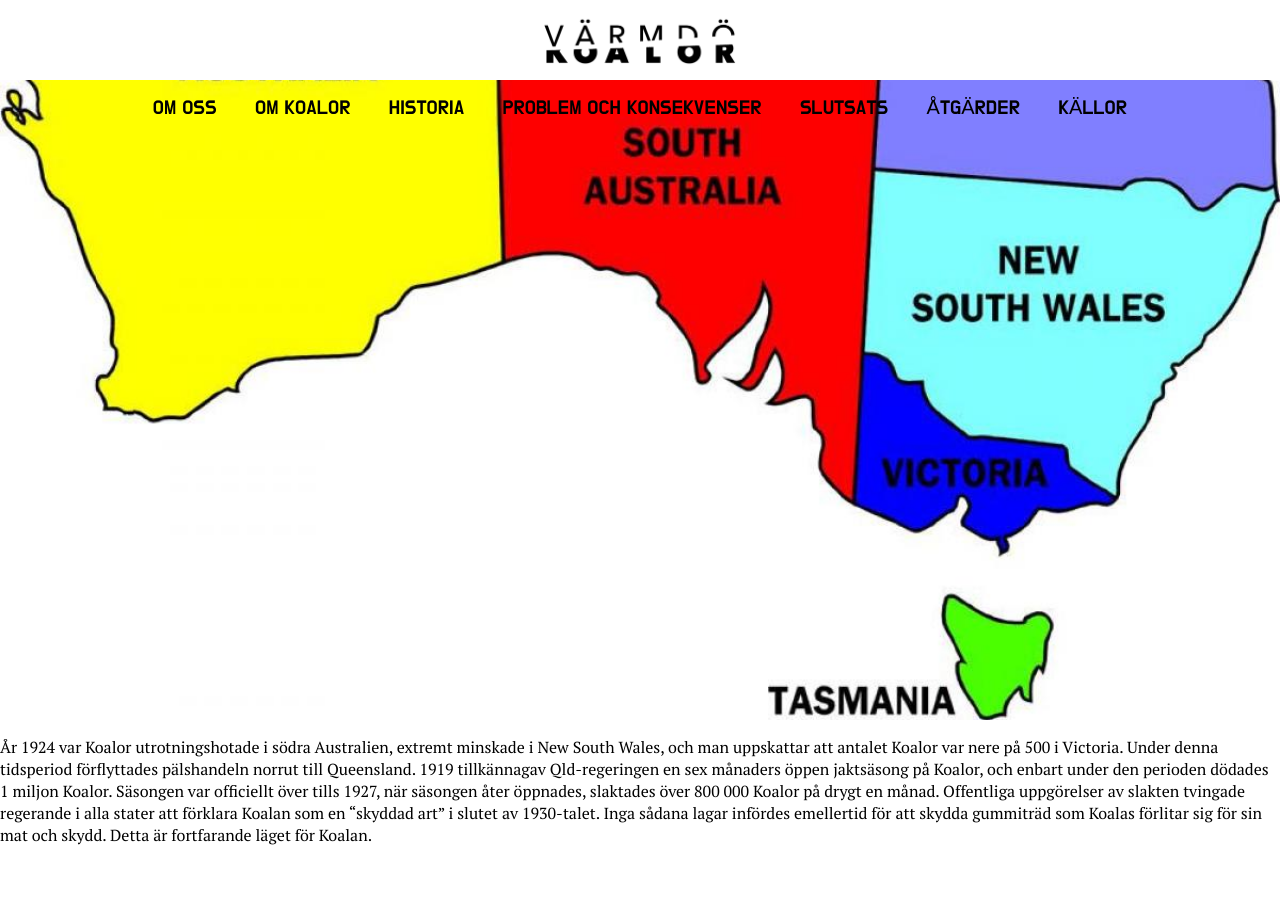
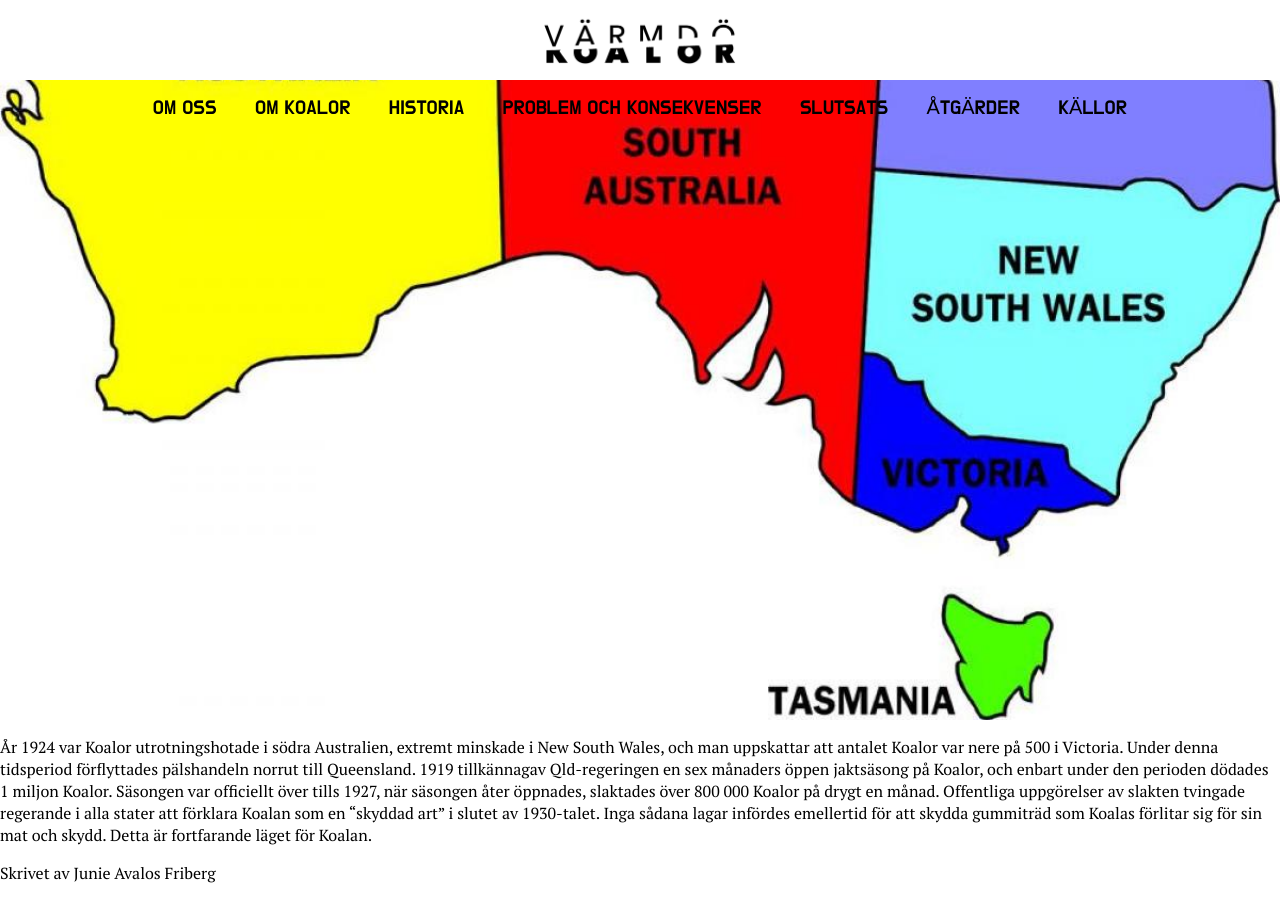
Before and after one commit to limbero/stackars-koalorna, a Jekyll site: the page built from _historia/historia.md, in a window 1280 px wide and 900 px high, scrolled down 2095 px. Built offline with Jekyll 4.4.1, drawn with Linux system fonts in a browser that asks for light colours; comment, search, counter and statistics services are not loaded; before the commit the page ends 2957 px from its top, so only the background shows below that.

Commit message:
Update historia.md

```diff
--- a/_historia/historia.md
+++ b/_historia/historia.md
@@ -16,3 +16,6 @@ När den nya kolonien utvecklades, började den stora avskogningen för odlingsm
 <img alt="bild på Australiens stater" src="{{ site.baseurl }}/assets/karta-över-australien-stater.jpg" style="width: 100%; display: block; margin: 0 auto;">
 
 År 1924 var Koalor utrotningshotade i södra Australien, extremt minskade i New South Wales, och man uppskattar att antalet Koalor var nere på 500 i Victoria. Under denna tidsperiod förflyttades pälshandeln norrut till Queensland. 1919 tillkännagav  Qld-regeringen en sex månaders öppen jaktsäsong på Koalor, och enbart under den perioden dödades 1 miljon Koalor. Säsongen var officiellt över tills 1927, när säsongen åter öppnades, slaktades över 800 000 Koalor på drygt en månad. Offentliga uppgörelser av slakten tvingade regerande i alla stater att förklara Koalan som en "skyddad art" i slutet av 1930-talet. Inga sådana lagar infördes emellertid för att skydda gummiträd som Koalas förlitar sig för sin mat och skydd. Detta är fortfarande läget för Koalan.
+
+
+Skrivet av Junie Avalos Friberg
```
